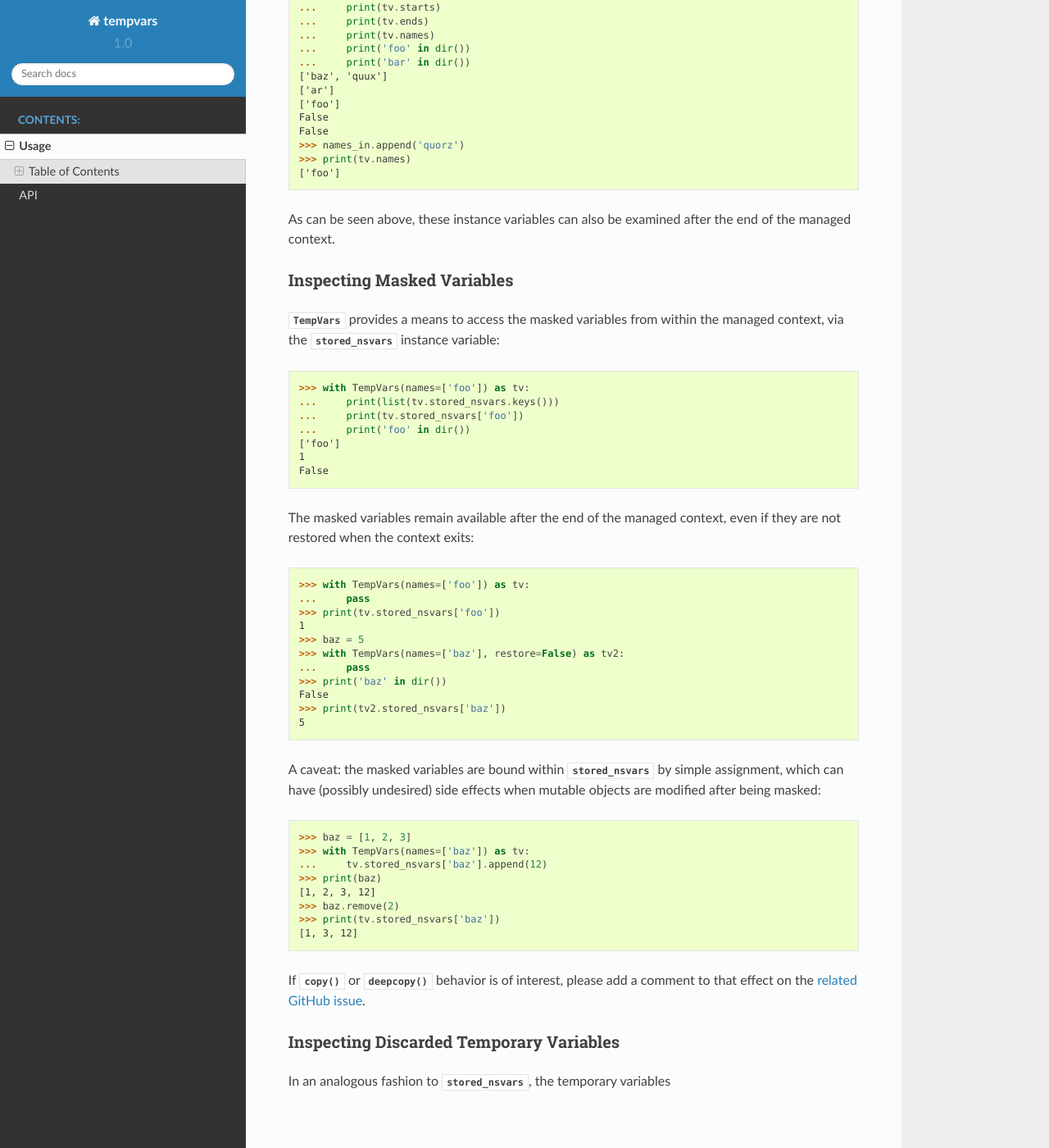
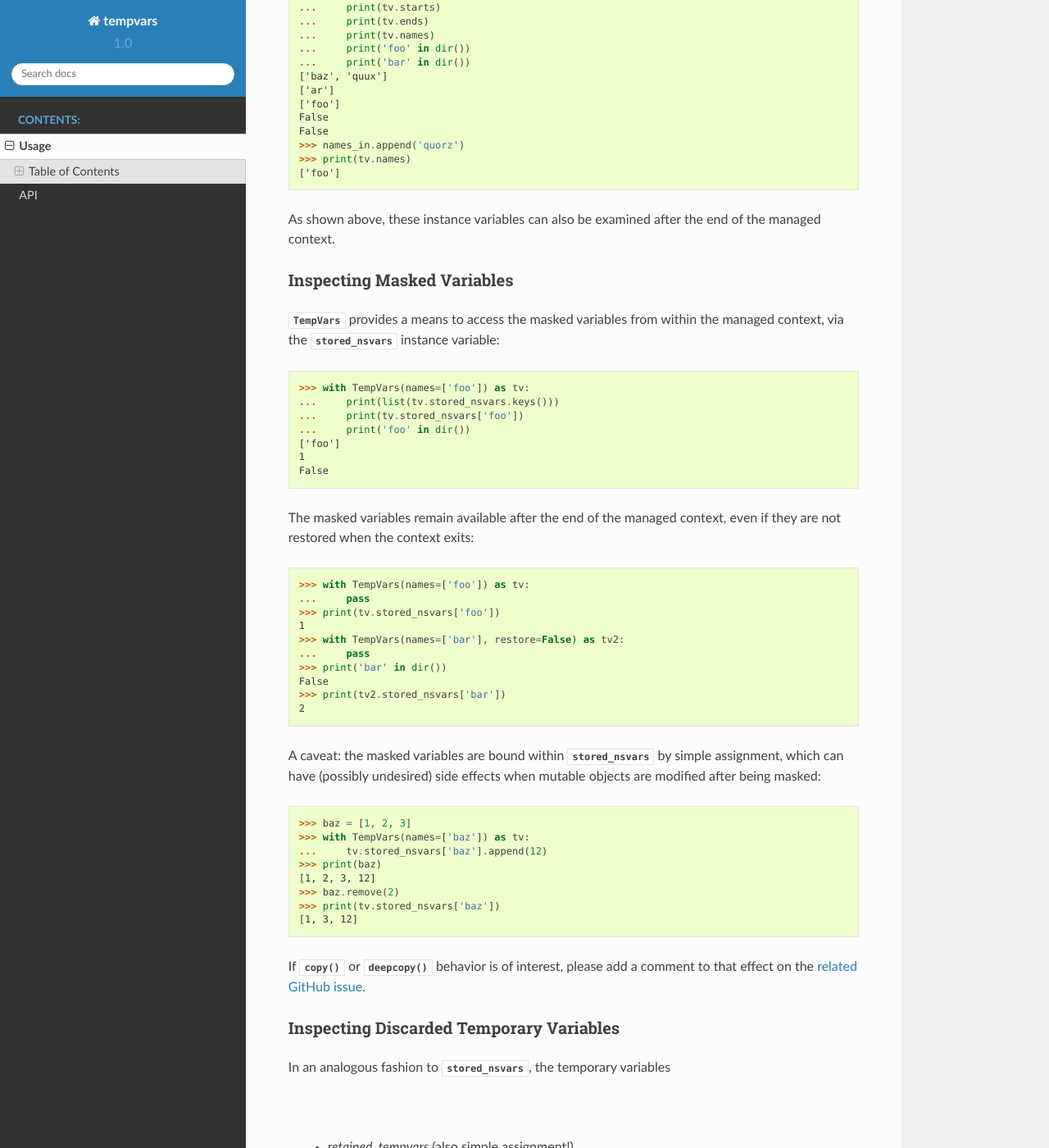
Before and after one commit to bskinn/tempvars, a Sphinx documentation site: the page built from doc/source/usage.rst, in a window 1280 px wide and 1400 px high, scrolled down 3694 px. Shown: the whole window at 82% size. Built offline with Sphinx 7.4.7 and the Read the Docs theme 2.0.0, drawn with Linux system fonts in a browser that asks for light colours; some of the changed text lies outside the part shown.

Commit message:
DOC/REFACTOR: Fix/edit some comments/docs
DOC:

 * Various wording tweaks
 * Add missing word to docstring for `stored_nsvars`
 * Change `restore=False` example for `stored_nsvars` demo to use
   `bar` instead of `baz` since it's already in the namespace
 * Correct the docstring for `t.names` since it was changed to
   be the exact *names* arg

REFACTOR: Condense the `copy_if_not_none` helper function within
`__attrs_post_init__` to a single return. No reason to spread it
out as much as it was. Tests pass fine.

```diff
--- a/doc/source/usage.rst
+++ b/doc/source/usage.rst
@@ -219,7 +219,7 @@
     >>> print(tv.names)
     ['foo']
 
-As can be seen above, these instance variables can also be examined after
+As shown above, these instance variables can also be examined after
 the end of the managed context.
 
 
@@ -249,13 +249,12 @@
     ...     pass
     >>> print(tv.stored_nsvars['foo'])
     1
-    >>> baz = 5
-    >>> with TempVars(names=['baz'], restore=False) as tv2:
+    >>> with TempVars(names=['bar'], restore=False) as tv2:
     ...     pass
-    >>> print('baz' in dir())
+    >>> print('bar' in dir())
     False
-    >>> print(tv2.stored_nsvars['baz'])
-    5
+    >>> print(tv2.stored_nsvars['bar'])
+    2
 
 A caveat: the masked variables are bound within
 :data:`~tempvars.TempVars.stored_nsvars` by simple assignment,
```
Also changed, not shown: other parts of doc/source/usage.rst (+1 -1 lines), 1 other file.
